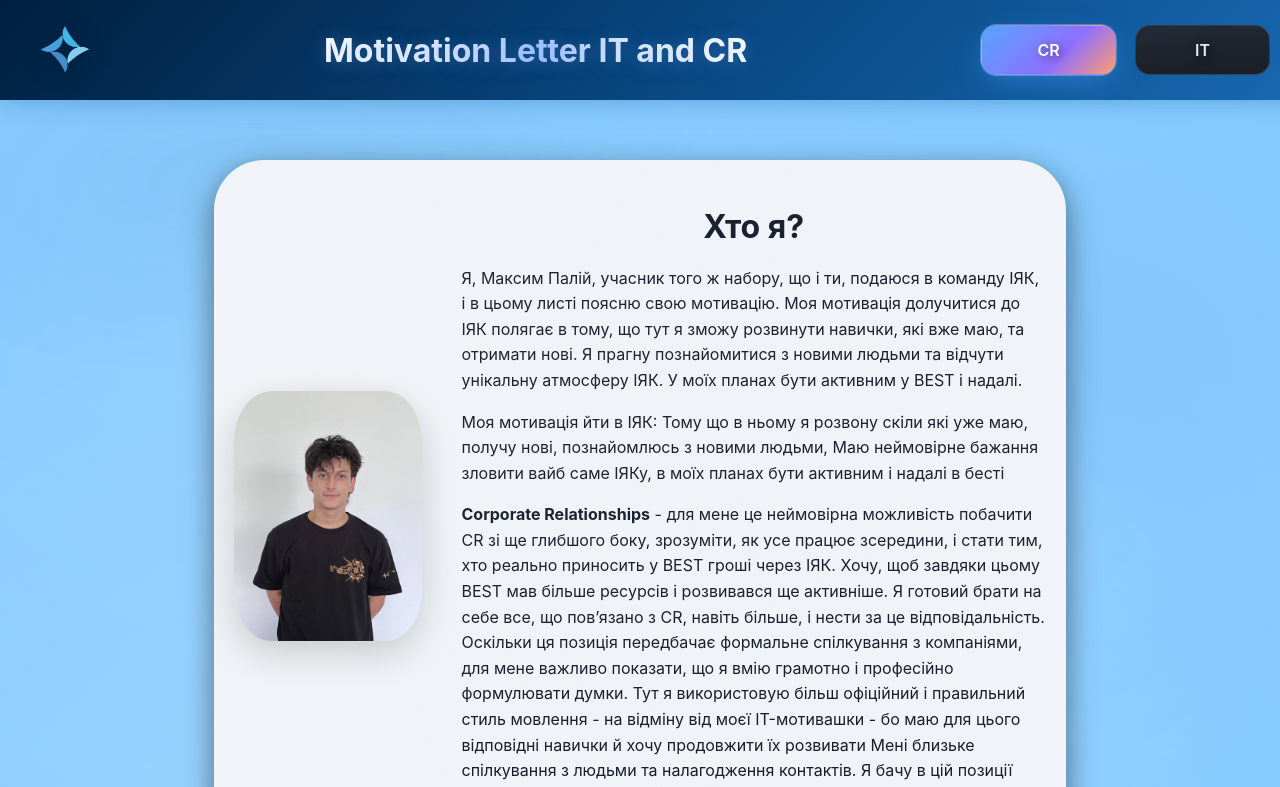
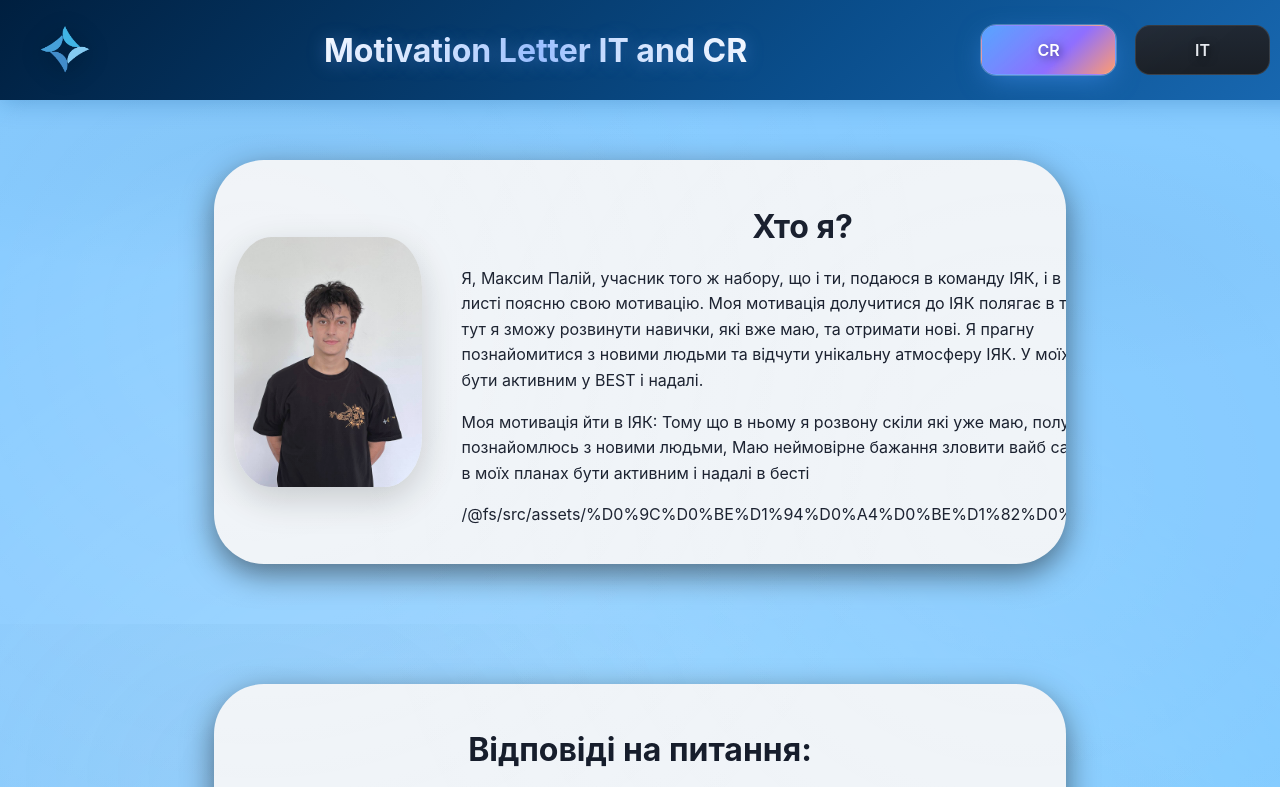
Before and after one commit to Msk3123/ML-IT-and-CR-EJF, a React (Create React App) app: page / in a window 1280 px wide. Shown: the top 787 px of the page. Built offline with nearby package versions, Linux system fonts and the light colour scheme.

Commit message:
Остані штрихи 3.0

```diff
--- a/src/page/ProfileSection.jsx
+++ b/src/page/ProfileSection.jsx
@@ -3,7 +3,7 @@
 import profilePhoto from '../assets/Моє фото.jpg';
 import profilePhotoCR from '../assets/МоєФотоCR.jpg';
 
-function ProfileSection({selectedCategory, profileMotivation}) {
+function ProfileSection({selectedCategory}) {
     const myPhoto = selectedCategory === 'CR' ? profilePhotoCR : profilePhoto;
 
 
@@ -20,7 +20,7 @@
                         <p>
                             Моя мотивація йти в ІЯК: Тому що в ньому я розвону скіли які уже маю, получу нові, познайомлюсь з новими людьми, Маю неймовірне бажання зловити вайб саме ІЯКу, в моїх планах бути активним і надалі в бесті
                         </p>
-                        <p>{profileMotivation}</p>
+                        <p>{myPhoto}</p>
                          </div>
                 </div>
             </section>
```
